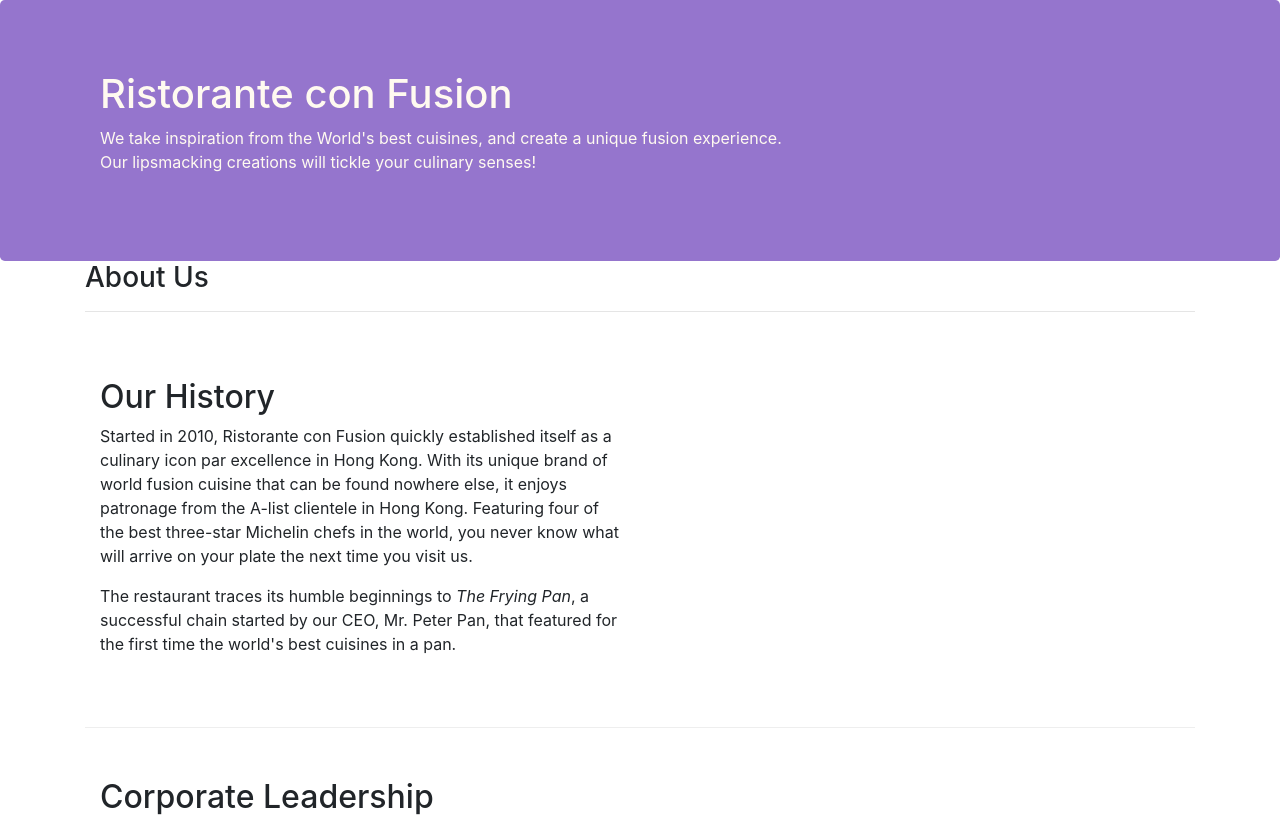
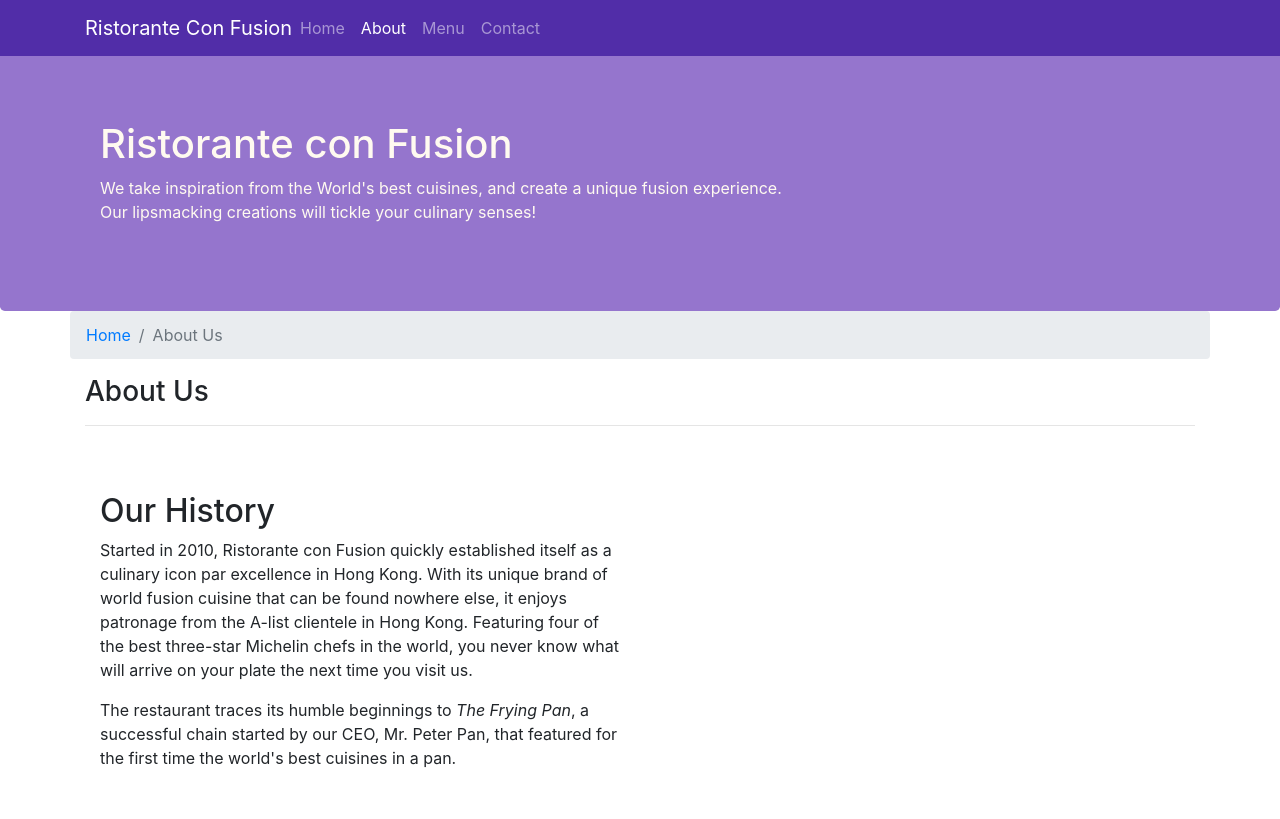
Before and after one commit to hemanth98/conFusion, a website: page aboutus.html in a window 1280 px wide. Shown: the top 819 px of the page. Drawn offline with nearby package versions, Linux system fonts and the light colour scheme.

Commit message:
Navbar and Breadcrumds

```diff
--- a/aboutus.html
+++ b/aboutus.html
@@ -13,6 +13,23 @@
 </head>
 
 <body>
+    <nav class="navbar navbar-dark navbar-expand-sm fixed-top">
+        <div class="container">
+            <button class="navbar-toggler" type="button" data-toggle="collapse" data-target="#Navbar">
+                <span class="navbar-toggler-icon"></span>
+            </button>
+            <a class="navbar-brand mr-auto" href='index.html'>Ristorante Con Fusion</a>
+            <div class="collapse navbar-collapse" id="Navbar">
+                <ul class="navbar-nav mr-auto">
+                    <li class="nav-item"><a class="nav-link" href="index.html">Home</a></li>
+                    <li class="nav-item active"><a class="nav-link" href="#">About</a></li>
+                    <li class="nav-item"><a class="nav-link" href="#">Menu</a></li>
+                    <li class="nav-item"><a class="nav-link" href="#">Contact</a></li>
+                </ul>
+            </div>
+
+        </div>
+    </nav>
 
     <header class="jumbotron">
         <div class="container">
@@ -28,8 +45,12 @@
     </header>
 
     <div class="container">
-        <div>
-            <div>
+        <div class="row">
+            <ol class="col-12 breadcrumb">
+                <li class="breadcrumb-item"><a href="index.html">Home</a></li>
+                <li class="breadcrumb-item active">About Us</li>
+            </ol>
+            <div class="col-12">
                <h3>About Us</h3>
                <hr>
             </div>
@@ -68,7 +89,7 @@
                 <div class="col-4 offset-1 col-sm-2">
                     <h5>Links</h5>
                     <ul class="list-unstyled">
-                        <li><a href="#">Home</a></li>
+                        <li><a href="index.html">Home</a></li>
                         <li><a href="#">About</a></li>
                         <li><a href="#">Menu</a></li>
                         <li><a href="#">Contact</a></li>
--- a/css/styles.css
+++ b/css/styles.css
@@ -23,8 +23,17 @@
     color: floralwhite;
 }
 
-.address{
+address{
     font-size: 80%;
     margin: 0px;
     color: #0f0f0f;
 }
+
+body{
+    padding: 50px 0px 0px 0px;
+    z-index: 0;
+}
+
+.navbar-dark{
+    background-color: #512DA8;
+}
```
Also changed, not shown: index.html (+18 -1 lines).
